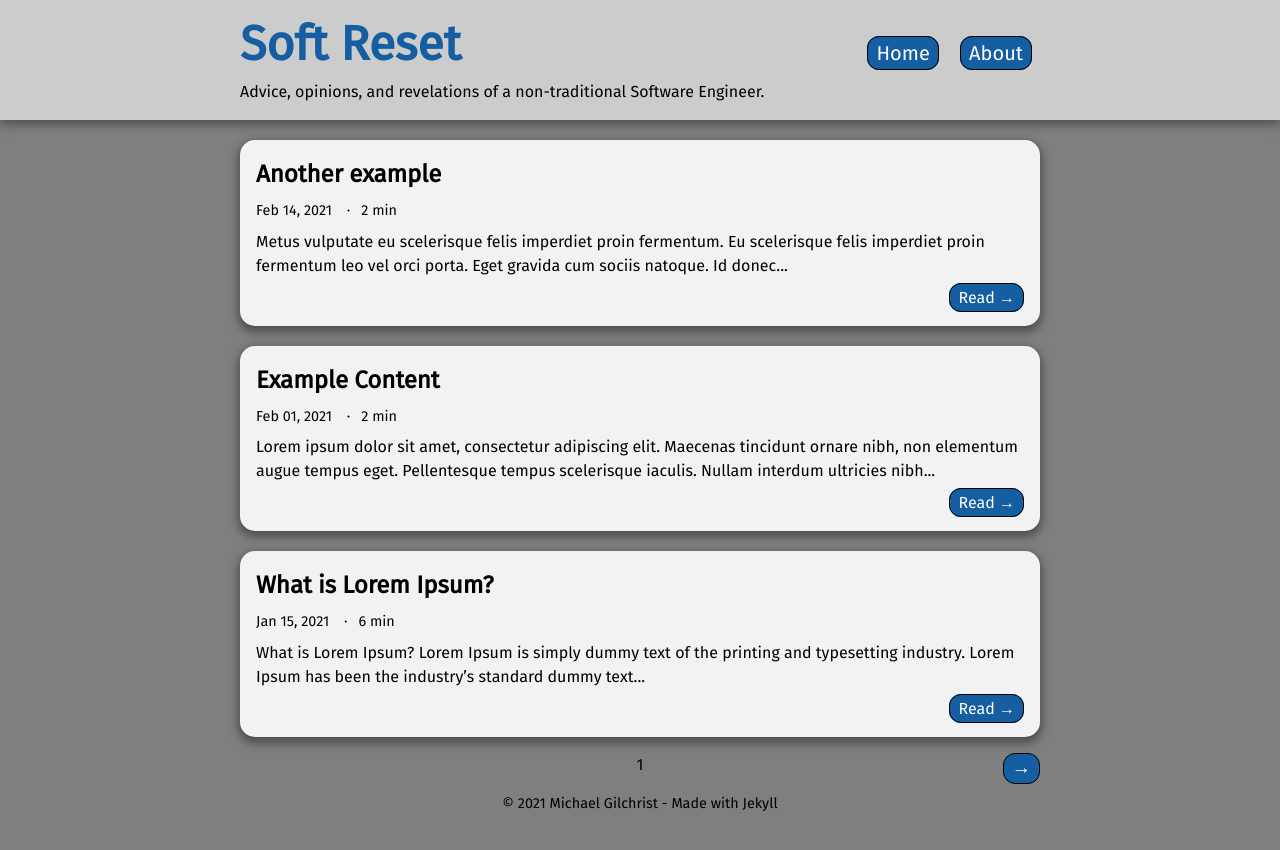
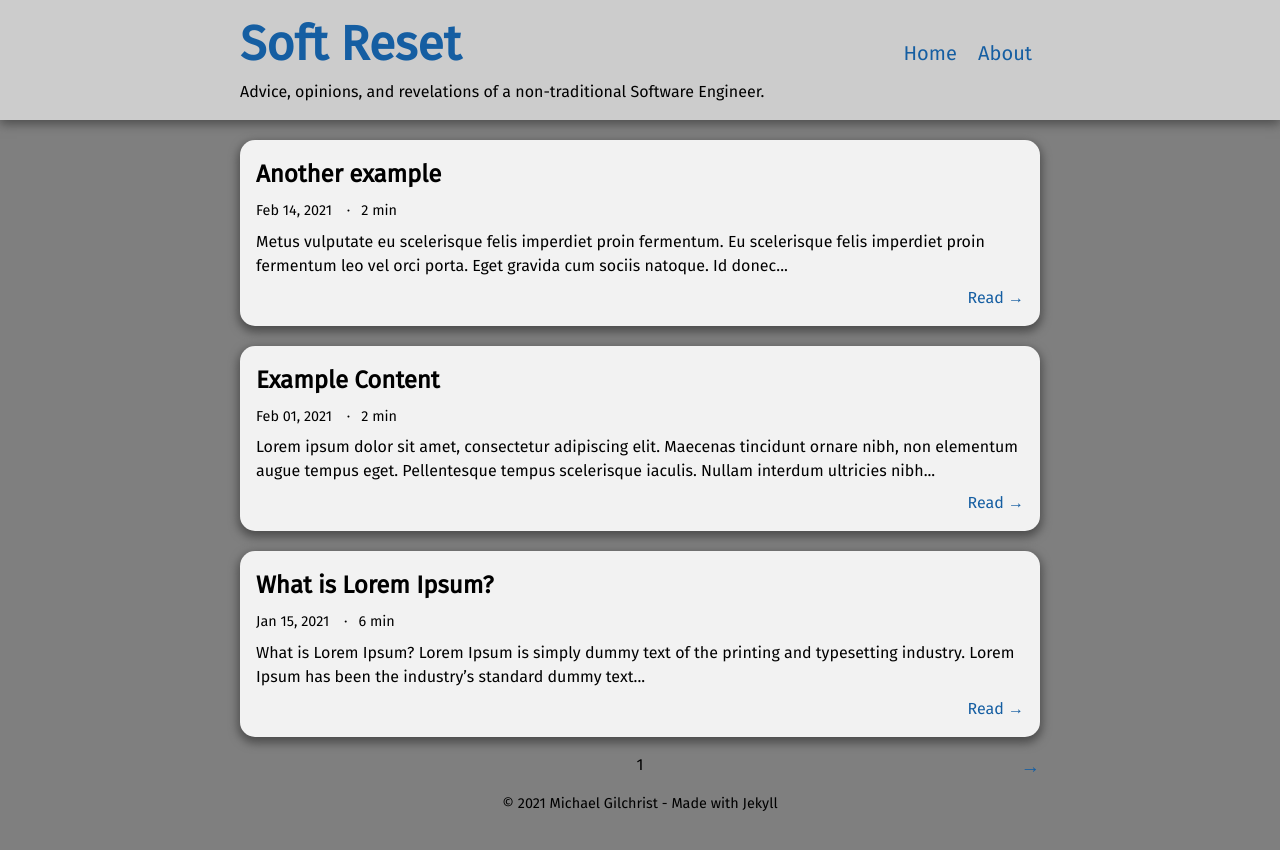
Before and after one commit to michaelgilch/michaelgilch.github.io, a Jekyll site: the page built from index.html, in a window 1280 px wide. Shown: the top 850 px of the page. Built offline with Jekyll 4.4.1, drawn with Linux system fonts in a browser that asks for light colours; some web fonts are replaced; the list of posts is cut into pages by our own code.

Commit message:
Remove button look on nav links

```diff
--- a/_includes/header.html
+++ b/_includes/header.html
@@ -7,7 +7,7 @@
     <nav class="nav-container">
       <ul>
         {% for item in site.data.navigation %}
-          <li><a href="{{ item.link }}" class="btn">{{ item.name }}</a></li>
+          <li><a href="{{ item.link }}" class="">{{ item.name }}</a></li>
           {% endfor %}
       </ul>
     </nav>
--- a/_layouts/home.html
+++ b/_layouts/home.html
@@ -11,7 +11,7 @@ layout: default
             <p class="post-details">{{ post.date | date: "%b %d, %Y" }} &ensp; &#183; &ensp;{{ words | divided_by: 180 | plus: 1 }} min</p>
             <p>{{ post.content | strip_html | truncatewords: 25 }}</p>
             <div class="btn-post-nav-container">
-                <a href="{{ post.url | prepend: site.url }}"><span class="btn">Read &#8594;</span></a>
+                <a href="{{ post.url | prepend: site.url }}"><span class="">Read &#8594;</span></a>
             </div>
         </div>
     {% endfor %}
@@ -19,10 +19,10 @@ layout: default
 
 <div class="pagination">
   {% if paginator.previous_page %}
-    <a href="{{ paginator.previous_page_path | prepend: site.baseurl }}" class="left arrow btn btn-pagination"><span>&#8592;</span></a>
+    <a href="{{ paginator.previous_page_path | prepend: site.baseurl }}" class="left arrow"><span>&#8592;</span></a>
   {% endif %}
   {% if paginator.next_page %}
-    <a href="{{ paginator.next_page_path | prepend: site.baseurl }}" class="right arrow btn btn-pagination"><span>&#8594;</span></a>
+    <a href="{{ paginator.next_page_path | prepend: site.baseurl }}" class="right arrow"><span>&#8594;</span></a>
   {% endif %}
 
   <span class="page-number">{{ paginator.page }}</span>
```
